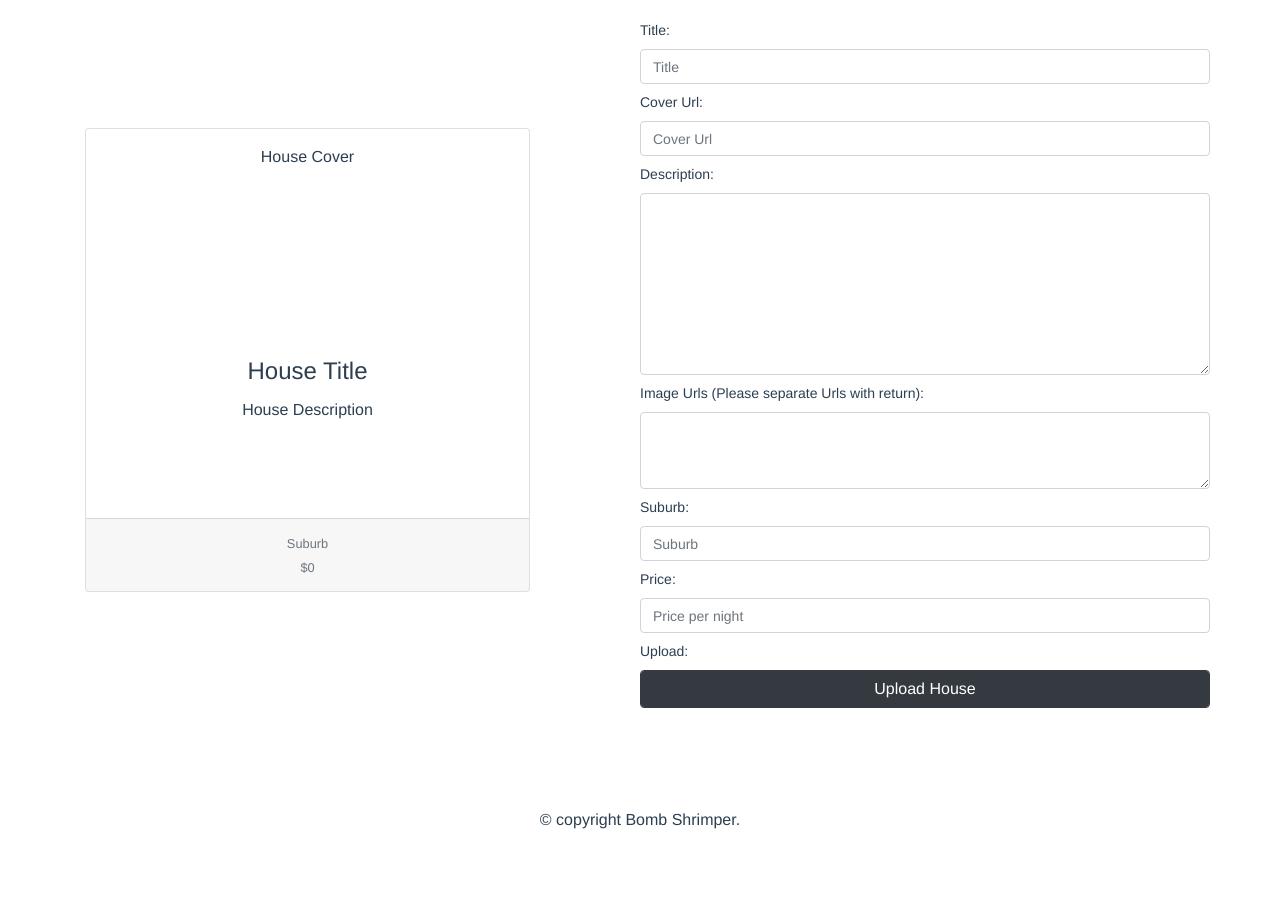
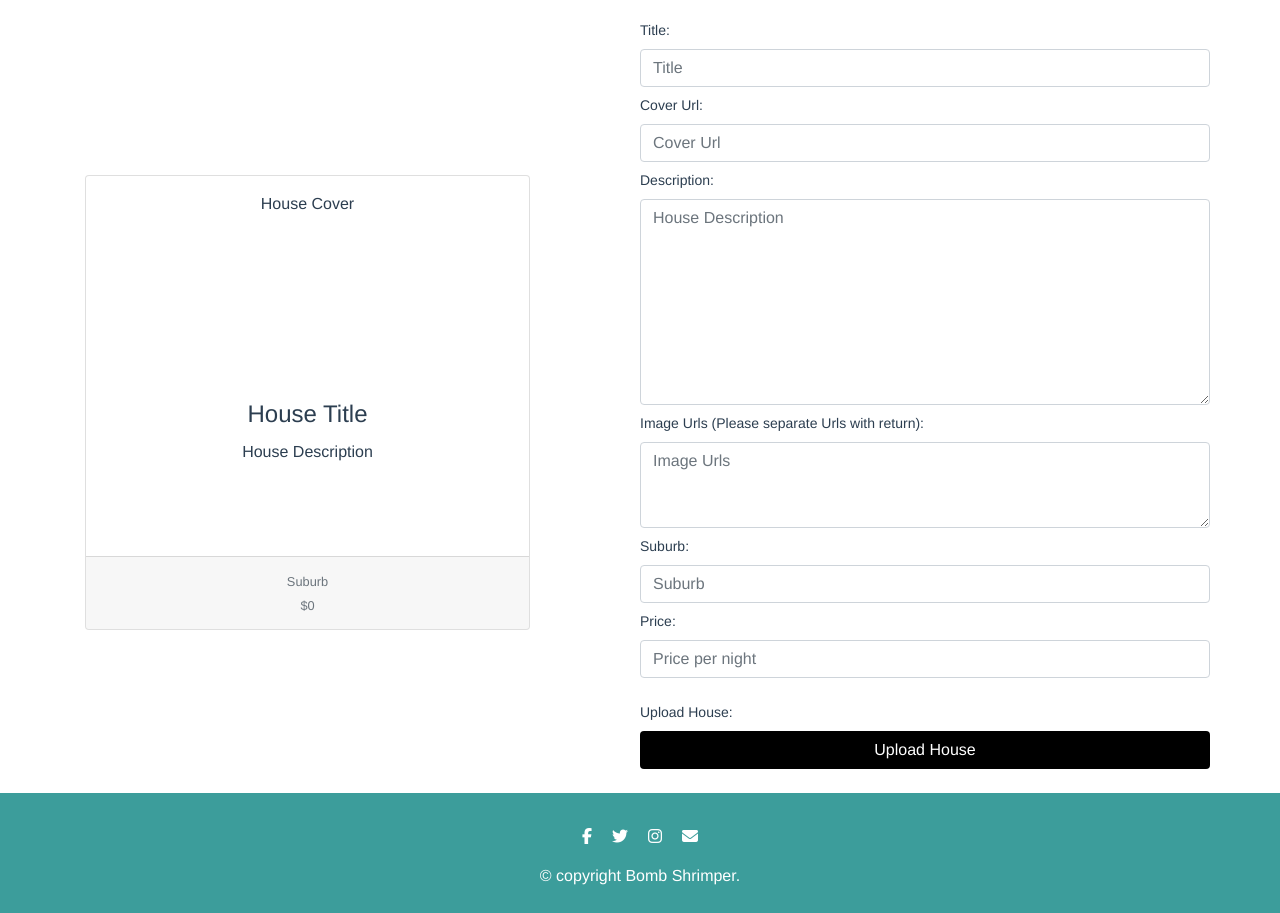
Before and after one commit to KristLin/HouseRentalWebsite, a Vue app in the folder frontend/: page /uploadHouse in a window 1280 px wide. Shown: the part 120-1033 px from the top of the page. Before the commit the page ends 998 px from the top, so only its background shows below. Built offline with nearby package versions, Linux system fonts and the light colour scheme.

Commit message:
fix frontend request bugs; add font-awesome icons; change button style;

```diff
--- a/frontend/public/index.html
+++ b/frontend/public/index.html
@@ -1,5 +1,6 @@
 <!DOCTYPE html>
 <html lang="en">
+
 <head>
   <meta charset="utf-8">
   <meta http-equiv="X-UA-Compatible" content="IE=edge">
@@ -7,11 +8,15 @@
   <link rel="icon" href="<%= BASE_URL %>favicon.ico">
   <title>frontend</title>
 </head>
+
 <body>
   <noscript>
-      <strong>We're sorry but frontend doesn't work properly without JavaScript enabled. Please enable it to continue.</strong>
+    <strong>We're sorry but frontend doesn't work properly without JavaScript enabled. Please enable it to
+      continue.</strong>
   </noscript>
   <div id="app"></div>
   <!-- built files will be auto injected -->
+  <script src="https://kit.fontawesome.com/4b52e46ddf.js" crossorigin="anonymous"></script>
 </body>
+
 </html>
--- a/frontend/src/components/Footer.vue
+++ b/frontend/src/components/Footer.vue
@@ -1,6 +1,12 @@
 <template>
   <footer>
-    <p>© copyright Bomb Shrimper.</p>
+    <div class="container-fluid">
+      <i class="social-icon fab fa-facebook-f"></i>
+      <i class="social-icon fab fa-twitter"></i>
+      <i class="social-icon fab fa-instagram"></i>
+      <i class="social-icon fas fa-envelope"></i>
+      <p>© copyright Bomb Shrimper.</p>
+    </div>
   </footer>
 </template>
 
@@ -12,8 +18,12 @@ export default {
 
 <style scoped>
 footer {
-  margin-top: 50px;
-  padding-top: 50px;
+  padding-top: 15px;
   height: 120px;
+  background-color: #3c9d9b;
+  color: white;
+}
+.social-icon {
+  margin: 20px 10px;
 }
 </style>
--- a/frontend/src/components/SearchInput.vue
+++ b/frontend/src/components/SearchInput.vue
@@ -41,7 +41,7 @@
       </div>
       <div class="col-lg-6 col-md-12 form-group">
         <label class="filter-label">Search</label>
-        <button @click="searchHouse" class="btn btn-primary form-control">Search</button>
+        <button @click="searchHouse" class="my-btn form-control">Search</button>
       </div>
     </div>
   </div>
@@ -70,4 +70,20 @@ export default {
 </script>
 
 <style scoped>
+.btn-dark {
+  border: none;
+  background-color: #3c9d9b;
+}
+
+.my-btn {
+  border: none;
+  background-color: #3c9d9b;
+  color: white;
+}
+
+.my-btn:hover {
+  border: none;
+  background-color: black;
+  color: white;
+}
 </style>
--- a/frontend/src/views/Login.vue
+++ b/frontend/src/views/Login.vue
@@ -27,11 +27,12 @@
           placeholder="Password"
           required
         />
-        <button @click="login" class="btn btn-lg btn-primary btn-block" type="submit">Sign in</button>
+
+        <button @click="login" class="my-btn form-control my-4">Log in</button>
 
         <p class="hint-text">
           Don't have an account?
-          <router-link to="/signup">Sign up</router-link>here!
+          <router-link class="mx-1 sign-up-link" to="/signup">Sign up</router-link>here!
         </p>
       </div>
     </div>
@@ -56,16 +57,28 @@ export default {
   },
   methods: {
     login() {
+      // raise alert if login form is not complete
+      for (let key in this.loginData) {
+        if (this.loginData[key] === "") {
+          alert("The login form is not complete!");
+          return;
+        }
+      }
       this.$axios
         .post("/api/users/login", this.loginData)
         .then(response => {
           // JSON responses are automatically parsed.
-        if(response.status == 200) {
-          window.console.log("logged in!")
+          if (response.status == 200) {
+            window.console.log("logged in!");
+            alert("logged in!");
+            this.$router.push({
+              name: "search"
+            });
           }
         })
         .catch(err => {
           window.console.log(err.response);
+          alert(err.response.data)
         });
     }
   }
@@ -81,7 +94,20 @@ export default {
   margin: auto;
   width: 300px;
 }
-.hint-text {
-  margin-top: 10px;
+
+.sign-up-link {
+  color: #3c9d9b;
+}
+
+.my-btn {
+  border: none;
+  background-color: black;
+  color: white;
+}
+
+.my-btn:hover {
+  border: none;
+  background-color: #3c9d9b;
+  color: white;
 }
 </style>
--- a/frontend/src/views/Search.vue
+++ b/frontend/src/views/Search.vue
@@ -1,10 +1,11 @@
 <template>
   <div>
     <div class="container">
-      <SearchInput :searchData="searchData" @search="searchHouse" />
+      <SearchInput :searchData="searchData" @searchHouse="searchHouse" />
       <div>
         <h5>Search Result:</h5>
-        <hr>
+        <hr />
+        <p v-if="this.houses" class="my-4">Sorry, there is not result...</p>
         <HouseCards v-bind:houses="houses" />
       </div>
     </div>
@@ -34,6 +35,15 @@ export default {
   methods: {
     searchHouse() {
       window.console.log("searching...");
+      this.$axios
+        .get("/api/houses/", { params: this.searchData })
+        .then(response => {
+          // JSON responses are automatically parsed.
+          this.houses = response.data;
+        })
+        .catch(err => {
+          window.console.log(err.response);
+        });
     }
   },
   // beforeRouteEnter: (to, from, next) => {
@@ -65,11 +75,8 @@ export default {
           this.houses = response.data;
         })
         .catch(err => {
-          window.console.log(err);
+          window.console.log(err.response);
         });
-    } else {
-      if (Object.keys(this.$route.params).length !== 0) {
-        this.houses = this.$route.params.houses;
     } else {
       this.$axios
         .get("/api/houses/")
@@ -78,9 +85,8 @@ export default {
           this.houses = response.data;
         })
         .catch(err => {
-            window.console.log(err);
+          window.console.log(err.response);
         });
-      }
     }
   }
 };
--- a/frontend/src/views/Signup.vue
+++ b/frontend/src/views/Signup.vue
@@ -102,7 +102,9 @@
             <input type="checkbox" v-model.lazy="checkedData.checkedPolicy" required />
             By clicking the checkbox you're agree to our policy & terms
           </p>
-          <button @click="registerAccount" class="btn btn-lg btn-primary">Register</button>
+          <div class="register-button-div">
+            <button @click="registerAccount" class="my-btn form-control my-4">Register</button>
+          </div>
         </div>
       </div>
     </div>
@@ -110,8 +112,6 @@
 </template>
 
 <script>
-import axios from "axios";
-
 export default {
   name: "signup",
   components: {},
@@ -135,12 +135,18 @@ export default {
   methods: {
     registerAccount() {
       // raise alert if user info is not complete
-
+      for (let key in this.userData) {
+        if (this.userData[key] === "") {
+          alert("The register form is not complete!");
+          return;
+        }
+      }
       // raise alert if two password are not matched
       if (this.userData.password !== this.checkedData.password2) {
         alert("Passwords are not matched!");
       } else {
-        axios("/api/users", this.userData)
+        this.$axios
+          .post("/api/users/", this.userData)
           .then(response => {
             // JSON responses are automatically parsed.
             if (response.status == 200) {
@@ -152,7 +158,8 @@ export default {
             }
           })
           .catch(err => {
-            window.console.log(err);
+            window.console.log(err.response);
+            alert(err.response.data)
           });
       }
     }
@@ -188,4 +195,21 @@ export default {
 .confirm-info {
   text-align: left;
 }
+
+.register-button-div {
+  margin: auto;
+  width: 50%;
+}
+
+.my-btn {
+  border: none;
+  background-color: black;
+  color: white;
+}
+
+.my-btn:hover {
+  border: none;
+  background-color: #3c9d9b;
+  color: white;
+}
 </style>
--- a/frontend/src/views/UploadHouse.vue
+++ b/frontend/src/views/UploadHouse.vue
@@ -19,7 +19,7 @@
             <p
               class="card-text mt-2 house-description-display"
               :class="{'text-left': houseData.description}"
-            >{{ handleDescription(houseData.description) ? houseData.description : "House Description" }}</p>
+            >{{ handleDescription(houseData.description) }}</p>
           </div>
           <div class="card-footer">
             <small class="text-muted">{{ houseData.suburb ? houseData.suburb : "Suburb" }}</small>
@@ -53,14 +53,26 @@
         <!-- input description start -->
         <div class="row mt-2">
           <label class="input-label">Description:</label>
-          <textarea cols="30" rows="8" class="form-control" v-model="houseData.description"></textarea>
+          <textarea
+            cols="30"
+            rows="8"
+            class="form-control"
+            placeholder="House Description"
+            v-model="houseData.description"
+          ></textarea>
         </div>
         <!-- input description end -->
 
         <!-- input images start -->
         <div class="row mt-2">
           <label class="input-label">Image Urls (Please separate Urls with return):</label>
-          <textarea cols="30" rows="3" class="form-control" v-model="houseData.images"></textarea>
+          <textarea
+            cols="30"
+            rows="3"
+            class="form-control"
+            placeholder="Image Urls"
+            v-model="houseData.images"
+          ></textarea>
         </div>
         <!-- input images end -->
 
@@ -81,9 +93,9 @@
             v-model="houseData.price"
           />
         </div>
-        <div class="row mt-2">
-          <label class="input-label">Upload:</label>
-          <button class="btn btn-dark form-control" @click="uploadHouse">Upload House</button>
+        <div class="row my-4">
+          <label class="input-label">Upload House:</label>
+          <button class="my-btn form-control" @click="uploadHouse">Upload House</button>
         </div>
         <!-- input title end -->
       </div>
@@ -172,9 +184,14 @@ export default {
   },
   methods: {
     handleDescription(description) {
-      return (
-        description.substring(0, 150) + (description.length > 150 ? " ..." : "")
-      );
+      if (description) {
+        return (
+          description.substring(0, 150) +
+          (description.length > 150 ? " ..." : "")
+        );
+      } else {
+        return "House Description";
+      }
     },
     uploadCover(event) {
       this.houseData.cover = event.target.files[0];
@@ -187,7 +204,20 @@ export default {
     uploadHouse() {
       // convert imageUrls from text to list
       this.houseData.images = this.parseImagesUrls(this.houseData.images);
-      window.console.log(this.houseData);
+      // window.console.log(this.houseData);
+
+      // upload images in url form to backend
+      this.$axios
+        .post("/api/houses/", this.houseData)
+        .then(response => {
+          // JSON responses are automatically parsed.
+          if (response.status == 200) {
+            window.console.log("uploaded!");
+          }
+        })
+        .catch(err => {
+          window.console.log(err.response);
+        });
 
       // upload images in file form to backend (failed)
       // let formData = new FormData();
@@ -203,19 +233,6 @@ export default {
       // };
       // this.$axios
       //   .post("/api/houses/", formData, config)
-      //   .then(response => {
-      //     // JSON responses are automatically parsed.
-      //     if (response.status == 200) {
-      //       window.console.log("uploaded!");
-      //     }
-      //   })
-      //   .catch(err => {
-      //     window.console.log(err.response);
-      //   });
-
-      // upload images in url form to backend
-      // this.$axios
-      //   .post("/api/houses/", this.houseData)
       //   .then(response => {
       //     // JSON responses are automatically parsed.
       //     if (response.status == 200) {
@@ -246,6 +263,10 @@ export default {
   object-fit: cover;
 }
 
+.card-body {
+  padding: 1rem;
+}
+
 .house-description-display {
   min-height: 100px;
 }
@@ -254,10 +275,15 @@ export default {
   font-size: 14px;
 }
 
-input {
-  font-size: 14px;
+.my-btn {
+  border: none;
+  background-color: black;
+  color: white;
 }
-textarea {
-  font-size: 14px;
+
+.my-btn:hover {
+  border: none;
+  background-color: #3c9d9b;
+  color: white;
 }
 </style>
```
Also changed, not shown: frontend/src/views/Home.vue (+18 -5 lines). Lines whose indentation alone changed are shown as unchanged.
